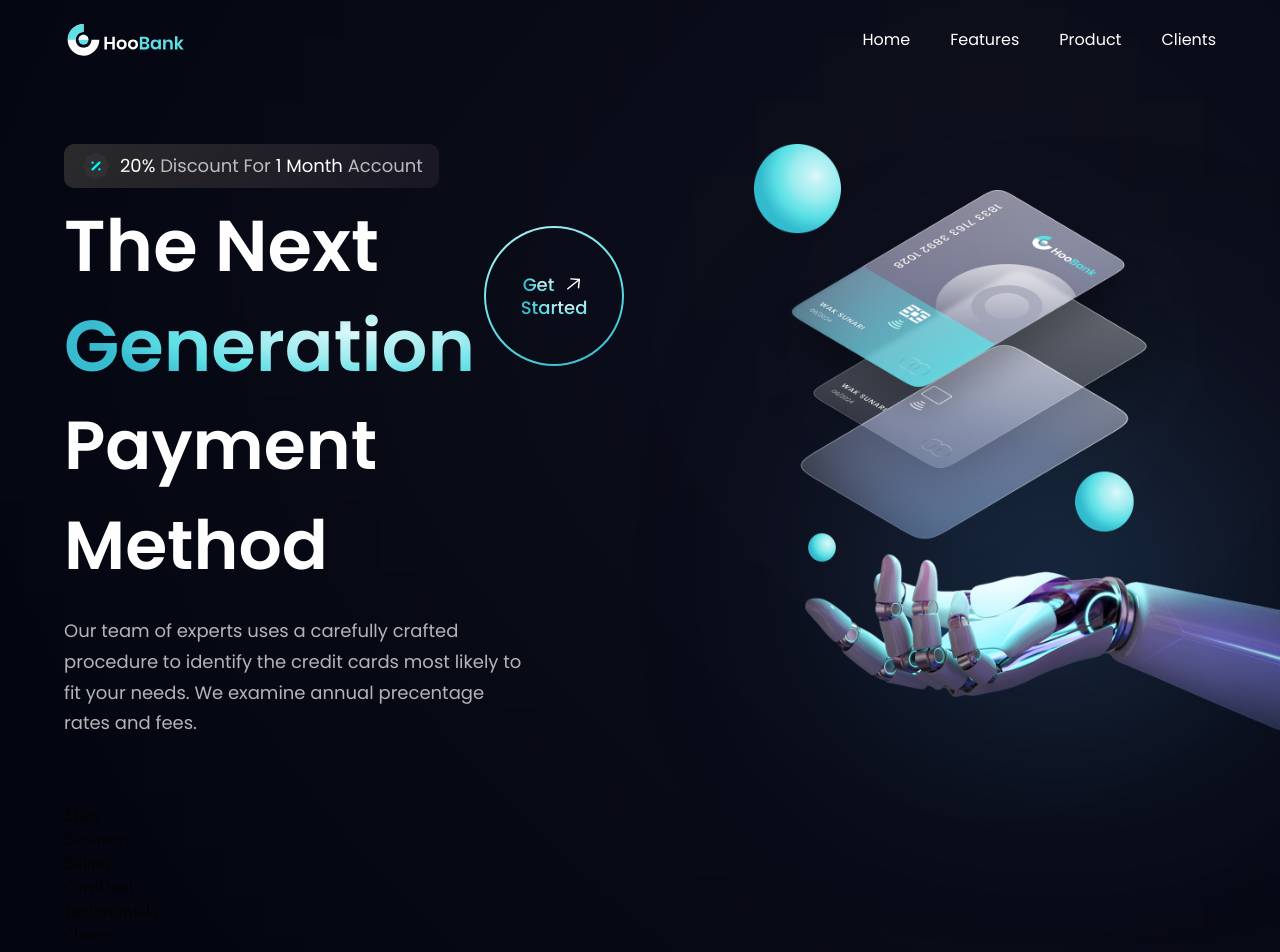
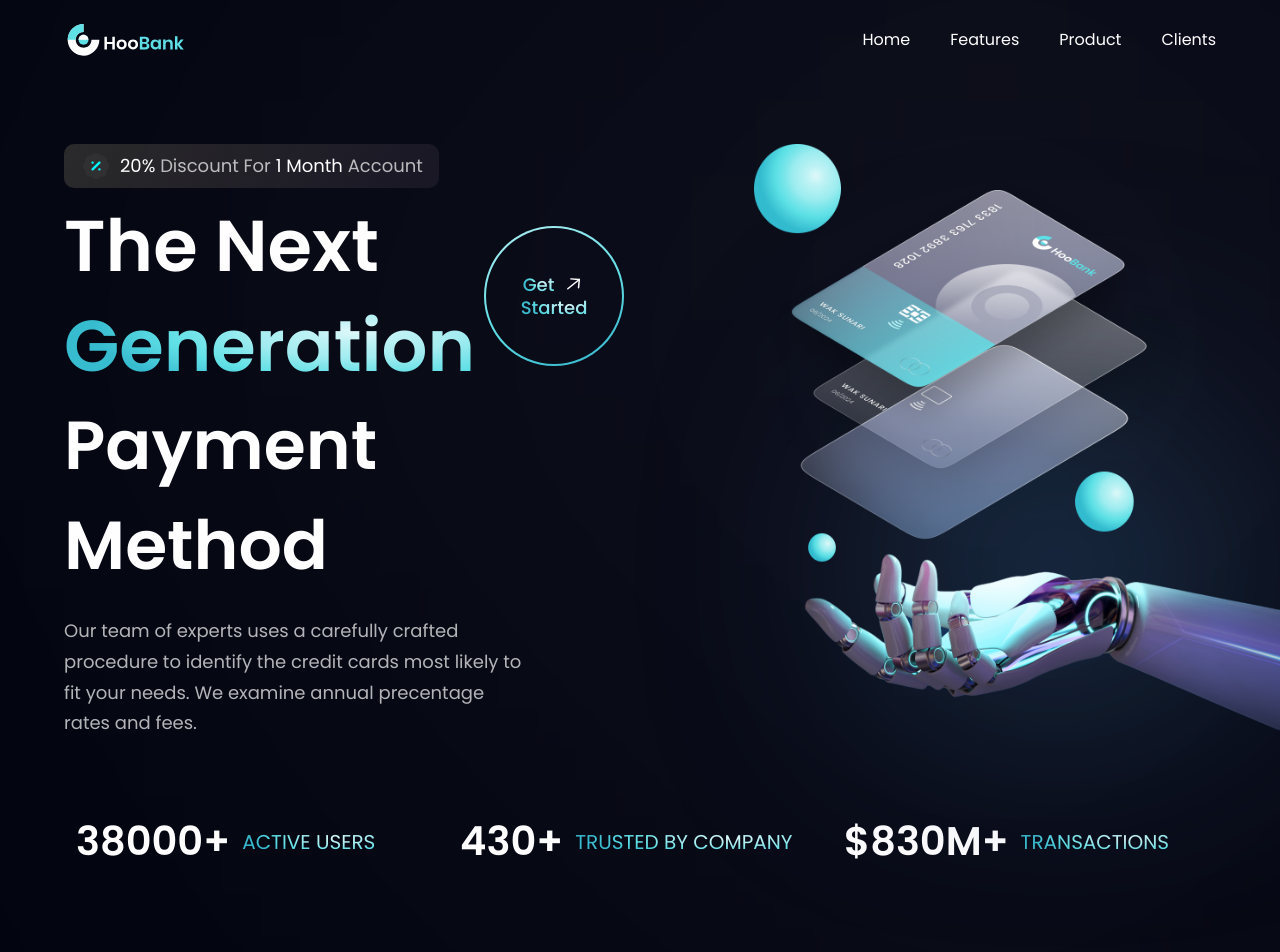
Before and after one commit to MBMarsell/modern-bank-landing, a React (Vite) app: page / in a window 1280 px wide. Shown: the top 952 px of the page. Built offline with nearby package versions, Linux system fonts and the light colour scheme.

Commit message:
add stats section

```diff
--- a/src/components/Stats.jsx
+++ b/src/components/Stats.jsx
@@ -1,7 +1,22 @@
-import React from 'react';
+import { stats } from '../constants';
+import styles from '../style';
 
-const Stats = () => {
-  return <div>Stats</div>;
-};
+const Stats = () => (
+  <section className={`${styles.flexCenter} flex-row flex-wrap sm:mb-20 mb-6`}>
+    {stats.map(stat => (
+      <div
+        key={stat.id}
+        className={`flex-1 flex justify-start items-center flex-row m-3`}
+      >
+        <h4 className="font-poppins font-semibold xs:text-[40px] text-[30px] xs:leading-[53px] leading-[43px] text-white">
+          {stat.value}
+        </h4>
+        <p className="font-poppins font-normal xs:text-[20px] text-[15px] xs:leading-[26px] leading-[21px] text-gradient uppercase ml-3">
+          {stat.title}
+        </p>
+      </div>
+    ))}
+  </section>
+);
 
 export default Stats;
--- a/src/constants/index.js
+++ b/src/constants/index.js
@@ -88,18 +88,18 @@
 export const stats = [
   {
     id: 'stats-1',
-    title: 'User Active',
-    value: '3800+',
+    title: 'Active Users',
+    value: '38000+',
   },
   {
     id: 'stats-2',
     title: 'Trusted by Company',
-    value: '230+',
+    value: '430+',
   },
   {
     id: 'stats-3',
-    title: 'Transaction',
-    value: '$230M+',
+    title: 'Transactions',
+    value: '$830M+',
   },
 ];
 
```
